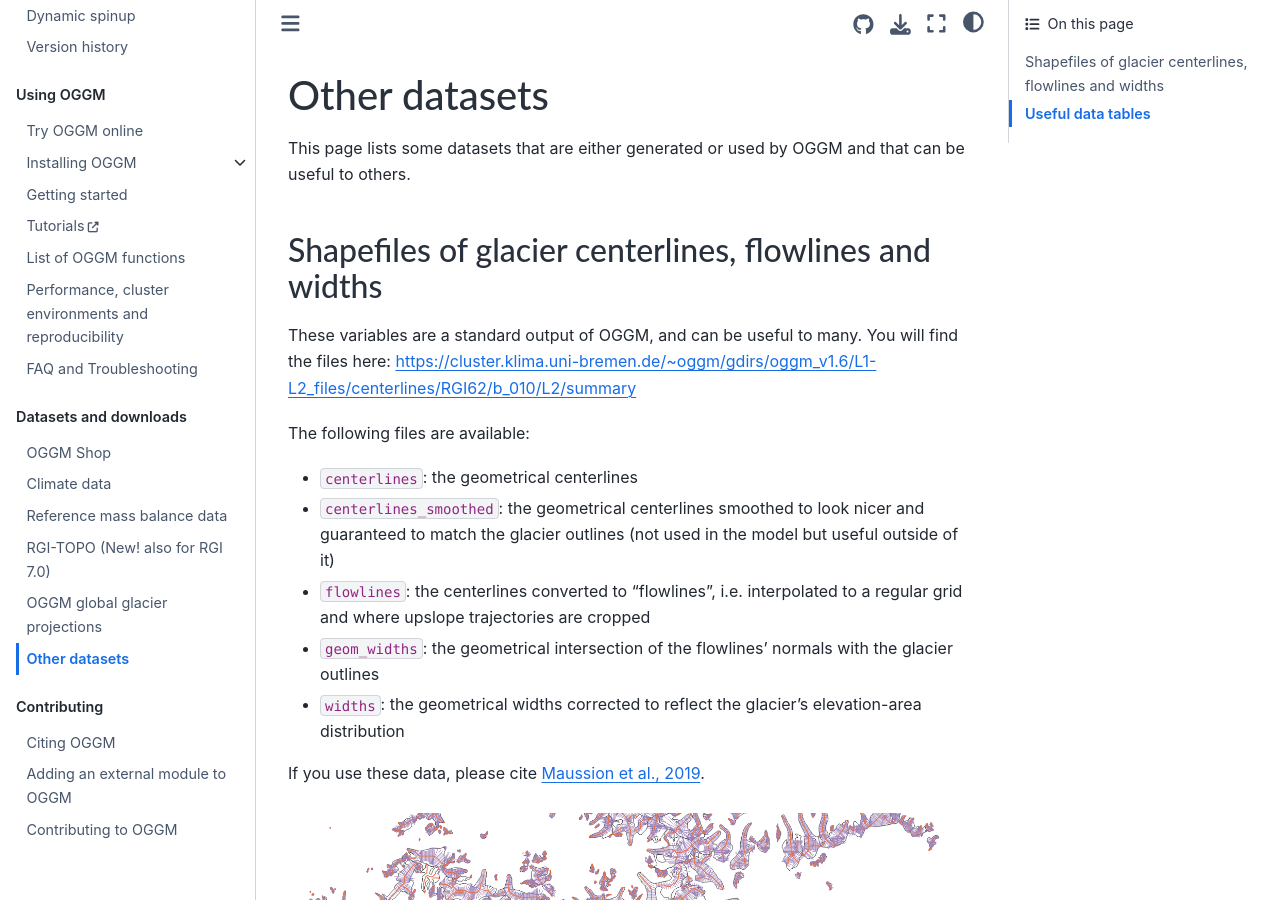
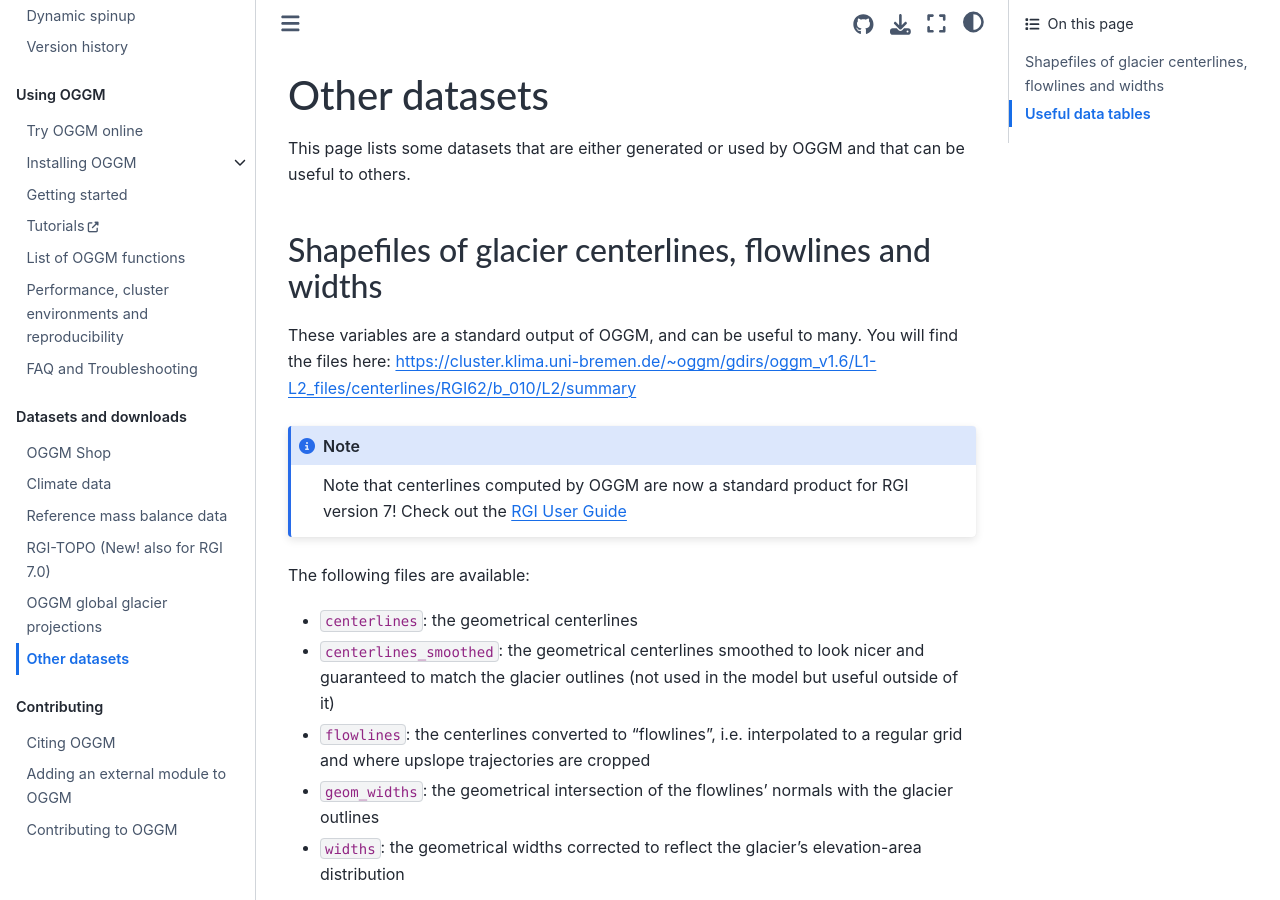
Before and after one commit to OGGM/oggm, a Sphinx documentation site: the page built from docs/assets.rst, in a window 1280 px wide and 900 px high. Built offline with Sphinx 7.4.7 and the Sphinx Book theme 1.1.4, drawn with Linux system fonts in a browser that asks for light colours; the version number could not be read and is left out.

Commit message:
Small think

```diff
--- a/docs/assets.rst
+++ b/docs/assets.rst
@@ -9,6 +9,11 @@ Shapefiles of glacier centerlines, flowlines and widths
 
 These variables are a standard output of OGGM, and can be useful to many.
 You will find the files here: https://cluster.klima.uni-bremen.de/~oggm/gdirs/oggm_v1.6/L1-L2_files/centerlines/RGI62/b_010/L2/summary
+
+.. note::
+
+  Note that centerlines computed by OGGM are now a standard product for
+  RGI version 7! Check out the `RGI User Guide <https://www.glims.org/rgi_user_guide>`_
 
 The following files are available:
 
```
